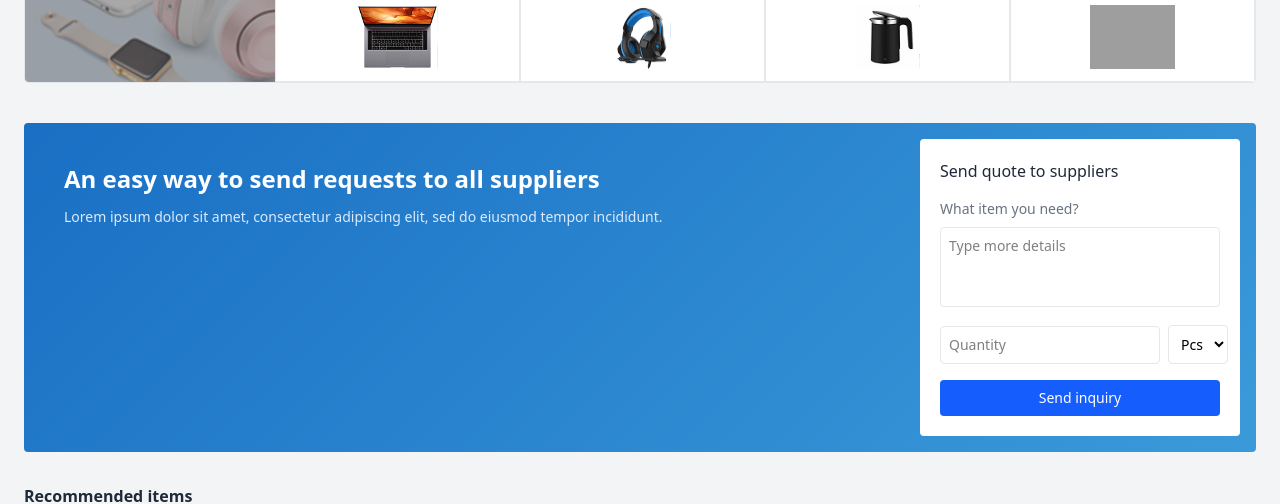
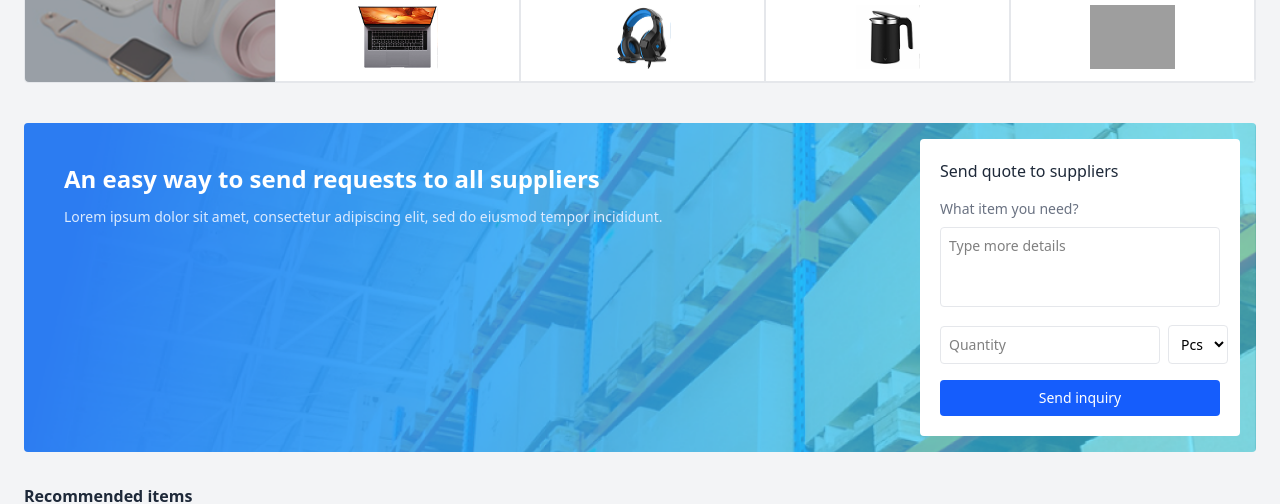
Before and after one commit to m-faizan-adill/ecommerce-fullstack-design-FE, a Next.js app: page / in a window 1280 px wide. Shown: the part 1240-1744 px from the top of the page. Built offline with nearby package versions, Linux system fonts and the light colour scheme; grey boxes are pictures that could not be loaded.

Commit message:
style(inquiry): replace gradient background with banner image

```diff
--- a/src/components/sections/InquiryBanner.tsx
+++ b/src/components/sections/InquiryBanner.tsx
@@ -2,8 +2,7 @@ export default function InquiryBanner() {
   return (
     <section className="px-4 lg:px-6 py-4">
       <div
-        className="relative rounded overflow-hidden"
-        style={{ background: "linear-gradient(135deg, #1a6fc4 0%, #3a9ad9 100%)" }}
+        className="relative rounded overflow-hidden bg-[url('/assets/Image/backgrounds/Group_982.png')] bg-cover bg-center bg-no-repeat"
       >
         <div className="flex flex-col lg:flex-row">
           {/* Left text */}
```
